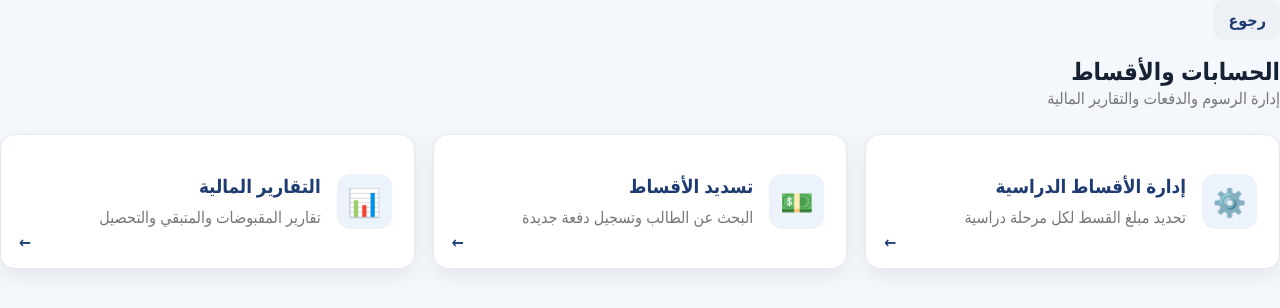
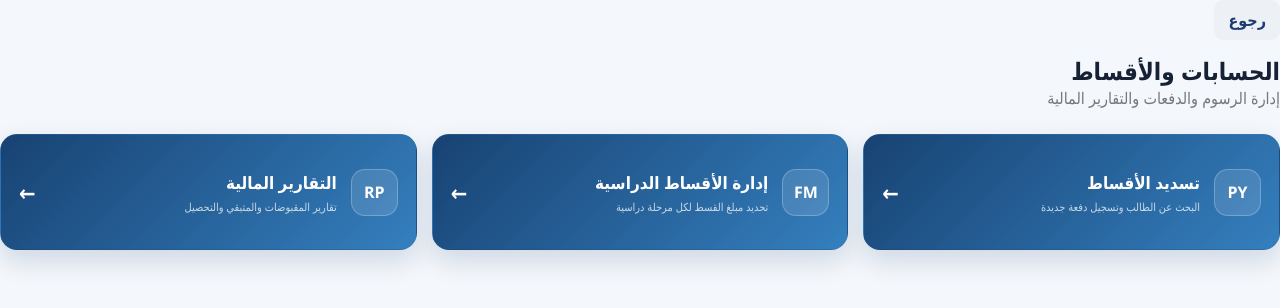
Before and after one commit to wisamnoor22-jpg/ALKufaschool, a React (Vite) app: page /fees in a window 1280 px wide. Shown: the top 308 px of the page. Built offline with nearby package versions, Linux system fonts and the light colour scheme.

Commit message:
الاسم الذي أعطيك إياه

```diff
--- a/src/components/finance/PaymentHistory.jsx
+++ b/src/components/finance/PaymentHistory.jsx
@@ -243,9 +243,17 @@ export default function PaymentHistory({ fee, onClose }) {
             }
 
             .employee-line strong {
-              display: inline-block;
-              min-width: 230px;
-              padding-bottom: 4px;
+              display: inline;
+              min-width: 0;
+              padding-bottom: 0;
+              border-bottom: none;
+            }
+
+            .employee-line::after {
+              content: "";
+              display: block;
+              width: 230px;
+              margin-top: 18px;
               border-bottom: 1px solid #000000;
             }
 
--- a/src/pages/Fees.jsx
+++ b/src/pages/Fees.jsx
@@ -12,22 +12,22 @@ const FEES_API = "http://localhost:5000/fees";
 
 const sections = [
   {
+    id: "payments",
+    title: "تسديد الأقساط",
+    description: "البحث عن الطالب وتسجيل دفعة جديدة",
+    code: "PY",
+  },
+  {
     id: "grade-fees",
     title: "إدارة الأقساط الدراسية",
     description: "تحديد مبلغ القسط لكل مرحلة دراسية",
-    icon: "⚙️",
-  },
-  {
-    id: "payments",
-    title: "تسديد الأقساط",
-    description: "البحث عن الطالب وتسجيل دفعة جديدة",
-    icon: "💵",
+    code: "FM",
   },
   {
     id: "reports",
     title: "التقارير المالية",
     description: "تقارير المقبوضات والمتبقي والتحصيل",
-    icon: "📊",
+    code: "RP",
   },
 ];
 
@@ -212,7 +212,7 @@ export default function Fees() {
       )}
 
       {!activeSection && (
-        <div style={sectionsGridStyle}>
+        <div className="section-cards" style={sectionsGridStyle}>
           {sections.map((section) => (
             <button
               key={section.id}
@@ -220,23 +220,19 @@ export default function Fees() {
               onClick={() =>
                 setActiveSection(section.id)
               }
-              style={sectionCardStyle}
+              className="section-card"
+              style={sectionButtonResetStyle}
             >
-              <span style={sectionIconStyle}>
-                {section.icon}
+              <span className="section-icon">
+                {section.code}
               </span>
 
               <div>
-                <h3 style={sectionTitleStyle}>
-                  {section.title}
-                </h3>
-
-                <p style={sectionDescriptionStyle}>
-                  {section.description}
-                </p>
+                <h3>{section.title}</h3>
+                <p>{section.description}</p>
               </div>
 
-              <span style={arrowStyle}>←</span>
+              <b>←</b>
             </button>
           ))}
         </div>
@@ -461,57 +457,16 @@ const backButtonStyle = {
 };
 
 const sectionsGridStyle = {
-  display: "grid",
+  direction: "rtl",
   gridTemplateColumns:
-    "repeat(auto-fit, minmax(260px, 1fr))",
-  gap: "18px",
+    "repeat(3, minmax(260px, 1fr))",
 };
 
-const sectionCardStyle = {
-  position: "relative",
-  display: "flex",
-  alignItems: "center",
-  gap: "16px",
-  minHeight: "135px",
-  padding: "22px",
-  background: "#fff",
-  color: "#222",
-  border: "1px solid #e5e9ef",
-  borderRadius: "15px",
-  boxShadow: "0 7px 20px rgba(0,0,0,.07)",
+const sectionButtonResetStyle = {
+  width: "100%",
+  fontFamily: "inherit",
   textAlign: "right",
   cursor: "pointer",
-};
-
-const sectionIconStyle = {
-  display: "flex",
-  alignItems: "center",
-  justifyContent: "center",
-  flexShrink: 0,
-  width: "55px",
-  height: "55px",
-  background: "#edf3fb",
-  borderRadius: "13px",
-  fontSize: "27px",
-};
-
-const sectionTitleStyle = {
-  margin: "0 0 7px",
-  color: "#1e3c72",
-};
-
-const sectionDescriptionStyle = {
-  margin: 0,
-  color: "#777",
-  lineHeight: 1.6,
-};
-
-const arrowStyle = {
-  position: "absolute",
-  left: "18px",
-  bottom: "15px",
-  color: "#1e3c72",
-  fontWeight: "bold",
 };
 
 const paymentsTopRowStyle = {
```
Also changed, not shown: public/school-logo.png.
